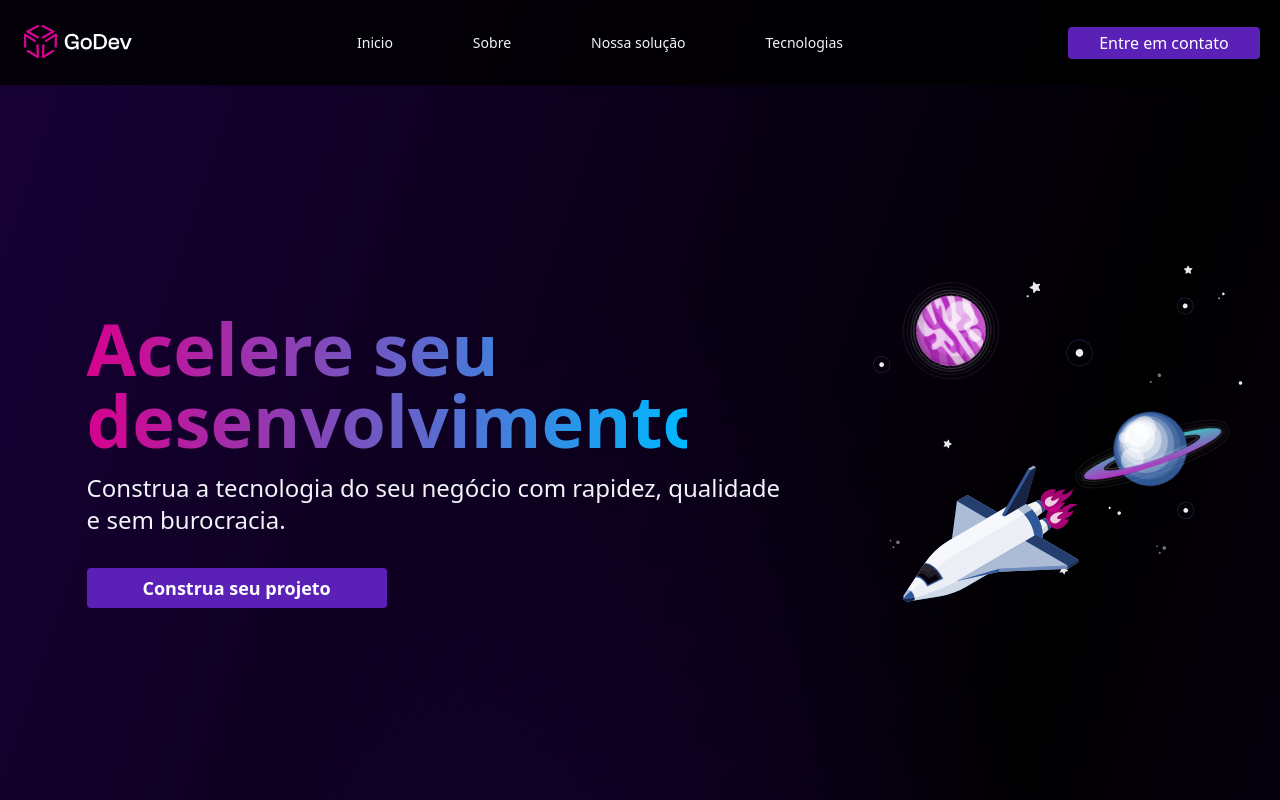
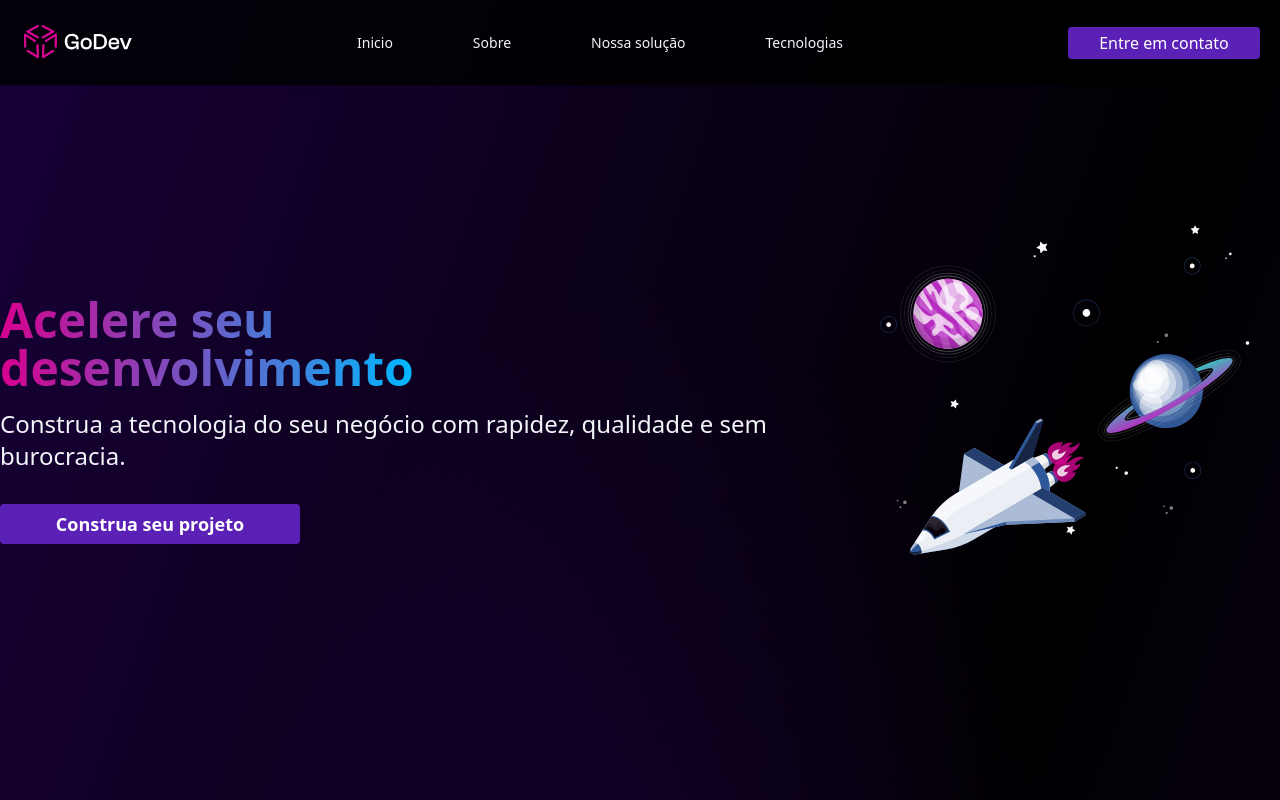
Before and after one commit to GuilhermeSegattoo/inforGerencial-landpage, a Next.js app: page / in a window 1280 px wide. Shown: the top 800 px of the page. Built offline with nearby package versions, Linux system fonts and the light colour scheme.

Commit message:
fix. layout

```diff
--- a/components/home/inicio/index.tsx
+++ b/components/home/inicio/index.tsx
@@ -2,24 +2,23 @@ import { Button } from "../../utils/button"
 
 export const Inicio = () => {
     return (
-        <section id="inicio" role="contentinfo" aria-labelledby='inicio' className='flex py-8 mx-10 my-10 w-screen items-center justify-around lg:h-screen'>
+        <section id="inicio" role="contentinfo" aria-labelledby='inicio' className='flex my-10 lap:my-0 w-screen items-center justify-around lg:h-screen container mx-auto'>
 
-            <div className='grid grid-cols-1 text-white tab:text-start cel:pb-0 cel:mb-0 cel:text-center items-center flex-wrap justify-center z-50'>
-                <div className='cel:text-4xl cel:mt-10 tab:text-4xl tab:w-[300px] lap:w-[600px] lap:text-5xl desk:text-7xl  bg-textGradient bg-clip-text text-transparent font-bold mt-28'>
-                    <h1>Acelere seu <br /> desenvolvimento</h1>
+            <div className='grid grid-cols-1 text-white cel:pb-0 cel:mb-0 lap:text-start tab:text-center cel:text-center items-center flex-wrap justify-center z-50'>
+                <div className='cel:text-4xl cel:mt-10 tab:text-4xl lap:text-5xl  text-transparent font-bold mt-28 flex justify-center lap:justify-start'>
+                    <h1 className="bg-textGradient bg-clip-text">Acelere seu <br /> desenvolvimento</h1>
                 </div>
 
                 <p className='cel:text-lg tab:text-lg lap:text-xl desk:text-2xl mt-4 text-slate-100'>
-                    Construa a tecnologia do seu negócio com rapidez, qualidade <br/>
-                    e sem burocracia.
+                    Construa a tecnologia do seu negócio com rapidez, qualidade e sem burocracia.
                 </p>
-                <div className='mt-8 flex cel:justify-center tab:justify-start'>
+                <div className='mt-8 flex cel:justify-center tab:justify-center lap:justify-start'>
                     <Button onClick={() => { }} appendClassName='w-[300px] h-10' >
                         <span className='text-lg text-white font-bold'>Construa seu projeto</span>
                     </Button>
                 </div>
             </div>
-            <div className='flex cel:hidden tab:hidden lap:inline-block xl:inline-block lap:w-auto'>
+            <div className='hidden cel:hidden tab:hidden lap:inline-block xl:inline-block lap:w-auto'>
                 <div className='relative h-[350px] w-[400px]'>
                     <img className='absolute bottom-5 left-0 z-50 floating w-44 ' src='./assets/rocket/rocketWithFire.svg' alt='foguete' />
                     <img className='absolute top-10 left-5 z-30 spin' src='./assets/rocket/planets.svg' alt='planeta' />
```
